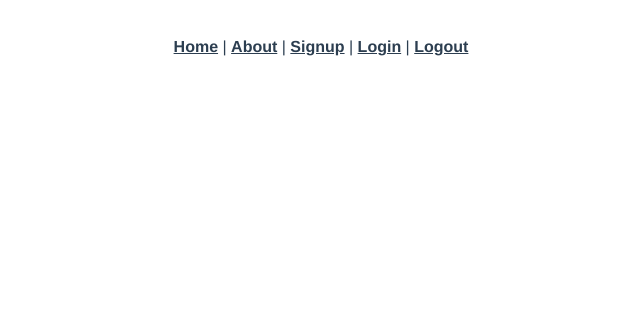
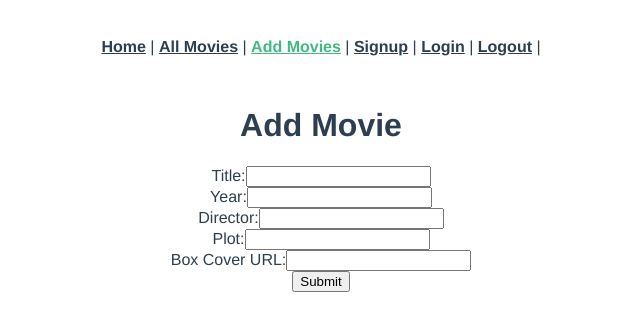
Before and after one commit to Michael-McFaddin/movie-vue-app, a Vue app: page /movies/new in a window 1280 px wide. Shown: the top 330 px of the page, without its empty margins (319-959 px from the left). Built offline with nearby package versions, Linux system fonts and the light colour scheme.

Commit message:
adds index, new, and show frontend views

```diff
--- a/src/App.vue
+++ b/src/App.vue
@@ -2,10 +2,11 @@
   <div id="app">
     <div id="nav">
       <router-link to="/">Home</router-link> |
-      <router-link to="/about">About</router-link> |
+      <router-link to="/movies">All Movies</router-link> |
+      <router-link to="/movies/new">Add Movies</router-link> |
       <router-link to="/signup">Signup</router-link> |
       <router-link to="/login">Login</router-link> |
-      <router-link to="/logout">Logout</router-link>
+      <router-link to="/logout">Logout</router-link> |
     </div>
     <router-view/>
   </div>
--- a/src/router/index.js
+++ b/src/router/index.js
@@ -4,6 +4,10 @@ import Home from '../views/Home.vue';
 import Signup from "../views/Signup.vue";
 import Login from "../views/Login.vue";
 import Logout from "../views/Logout.vue";
+import MoviesIndex from "../views/MoviesIndex.vue";
+import MoviesNew from "../views/MoviesNew.vue";
+import MoviesShow from "../views/MoviesShow.vue";
+
 
 Vue.use(VueRouter);
 
@@ -12,14 +16,6 @@ const routes = [
     path: '/',
     name: 'Home',
     component: Home
-  },
-  {
-    path: '/about',
-    name: 'About',
-    // route level code-splitting
-    // this generates a separate chunk (about.[hash].js) for this route
-    // which is lazy-loaded when the route is visited.
-    component: () => import(/* webpackChunkName: "about" */ '../views/About.vue')
   },
   {
     path: "/signup",
@@ -35,6 +31,21 @@ const routes = [
     path: "/logout",
     name: "logout",
     component: Logout
+  },
+  {
+    path: "/movies",
+    name: "/movies-index",
+    component: MoviesIndex
+  },
+  {
+    path: "/movies/new",
+    name: "/movies-new",
+    component: MoviesNew
+  },
+  {
+    path: "/movies/:id",
+    name: "/movies-show",
+    component: MoviesShow
   }
 ];
 
--- a/src/views/Home.vue
+++ b/src/views/Home.vue
@@ -16,6 +16,7 @@
     <!-- indes/show action -->
     <div v-for="movie in movies">
       <h2>Title: {{ movie.title }}</h2>
+      <img v-bind:src="movie.image_url" alt="">
       <h3>Year: {{ movie.year }}</h3>
       <button v-on:click="movie.showExtraInfo = !movie.showExtraInfo">More Info</button>
       <div v-if="movie.showExtraInfo">
@@ -30,15 +31,18 @@
           Plot: <input type="text" v-model="movie.plot"><br>
           English: <input type="text" v-model="movie.english"><br>
           <button v-on:click="updateMovie(movie)">Update</button>
-          <button v-on:click="destroyMovie(movie)">Delete</button>
+          <button v-on:click="destroyMovie(movie)">Delete</button><br><br><br>
         </div>
-      </div>
+      </div><br><br><br><br>
     </div>
 
   </div>
 </template>
 
 <style>
+  img {
+    width: 250px;
+  }
 </style>
 
 <script>
--- /dev/null
+++ b/src/views/MoviesIndex.vue
@@ -0,0 +1,42 @@
+<template>
+  <div class="movies-index">
+
+
+    <h1>{{ message }}</h1>
+    <div v-for="movie in movies">
+      <h2>{{ movie.title }}</h2>
+      <router-link :to="`/movies/${movie.id}`">
+        <img v-bind:src="movie.image_url" alt=""><br><br>
+      </router-link>
+    </div>
+
+  </div>
+</template>
+
+<style>
+</style>
+
+<script>
+import axios from 'axios';
+
+export default {
+  data: function() {
+    return {
+      message: "Movies!",
+      movies: []
+    };
+  },
+
+
+  created: function() {
+    axios
+      .get("/api/movies")
+      .then(response => {
+        this.movies = response.data;
+      });
+  },
+
+
+  methods: {}
+};
+</script>
--- /dev/null
+++ b/src/views/MoviesNew.vue
@@ -0,0 +1,78 @@
+<template>
+  <div class="movies-new">
+
+    <div class="container">
+      <form v-on:submit.prevent="createMovie()">
+        <h1>Add Movie</h1>
+        <ul>
+          <li class="text-danger" v-for="error in errors">{{ error }}</li>
+        </ul>
+        <div class="form-group">
+          <label>Title:</label>
+          <input type="text" class="form-control" v-model="newTitle">
+        </div>
+        <div class="form-group">
+          <label>Year:</label>
+          <input type="text" class="form-control" v-model="newYear">
+        </div>
+        <div class="form-group">
+          <label>Director:</label>
+          <input type="text" class="form-control" v-model="newDirector">
+        </div>
+        <div class="form-group">
+          <label>Plot:</label>
+          <input type="text" class="form-control" v-model="newPlot">
+        </div>
+        <div class="form-group">
+          <label>Box Cover URL:</label>
+          <input type="text" class="form-control" v-model="newImage_url">
+        </div>
+        <input type="submit" class="btn btn-primary" value="Submit">
+      </form>
+    </div>
+
+  </div>
+</template>
+
+<style>
+</style>
+
+<script>
+import axios from 'axios';
+
+export default {
+  data: function() {
+    return {
+      newTitle: "",
+      newYear: "",
+      newDirector: "",
+      newPlot: "",
+      newImage_url: "",
+      errors: []
+    };
+  },
+
+  created: function() {},
+
+  methods: {
+    createMovie: function() {
+      var params = {
+        title: this.newTitle,
+        year: this.newYear,
+        director: this.newDirector,
+        plot: this.newPlot,
+        image_url: this.newImage_url
+      };
+      axios
+        .post("/api/movies", params)
+        .then(response => {
+          this.$router.push("/movies");
+        })
+        .catch(error => {
+          console.log(error.response);
+          this.errors = error.response.data.errors;
+        });
+    }
+  }
+};
+</script>
--- /dev/null
+++ b/src/views/MoviesShow.vue
@@ -0,0 +1,37 @@
+<template>
+  <div class="movies-show">
+
+    <h2>{{ movie.title }}</h2>
+    <img v-bind:src="movie.image_url" alt="">
+    <h3>Released: {{ movie.year }}</h3>
+    <h4>Director: {{ movie.director }}</h4>
+    <p>{{ movie.plot }}</p>
+
+  </div>
+</template>
+
+<style>
+</style>
+
+<script>
+import axios from 'axios';
+
+export default {
+  data: function() {
+    return {
+      movie: {}
+    };
+  },
+
+  created: function() {
+    axios
+      .get(`/api/movies/${this.$route.params.id}`)
+      .then(response => {
+        console.log(response.data);
+        this.movie = response.data;
+      });
+  },
+
+  methods: {}
+};
+</script>
--- a/src/views/Signup.vue
+++ b/src/views/Signup.vue
@@ -1,5 +1,6 @@
 <template>
   <div class="signup">
+
     <div class="container">
       <form v-on:submit.prevent="submit()">
         <h1>Signup</h1>
@@ -25,6 +26,7 @@
         <input type="submit" class="btn btn-primary" value="Submit">
       </form>
     </div>
+
   </div>
 </template>
 
```
Also changed, not shown: src/views/MoviesEdit.vue (added).
